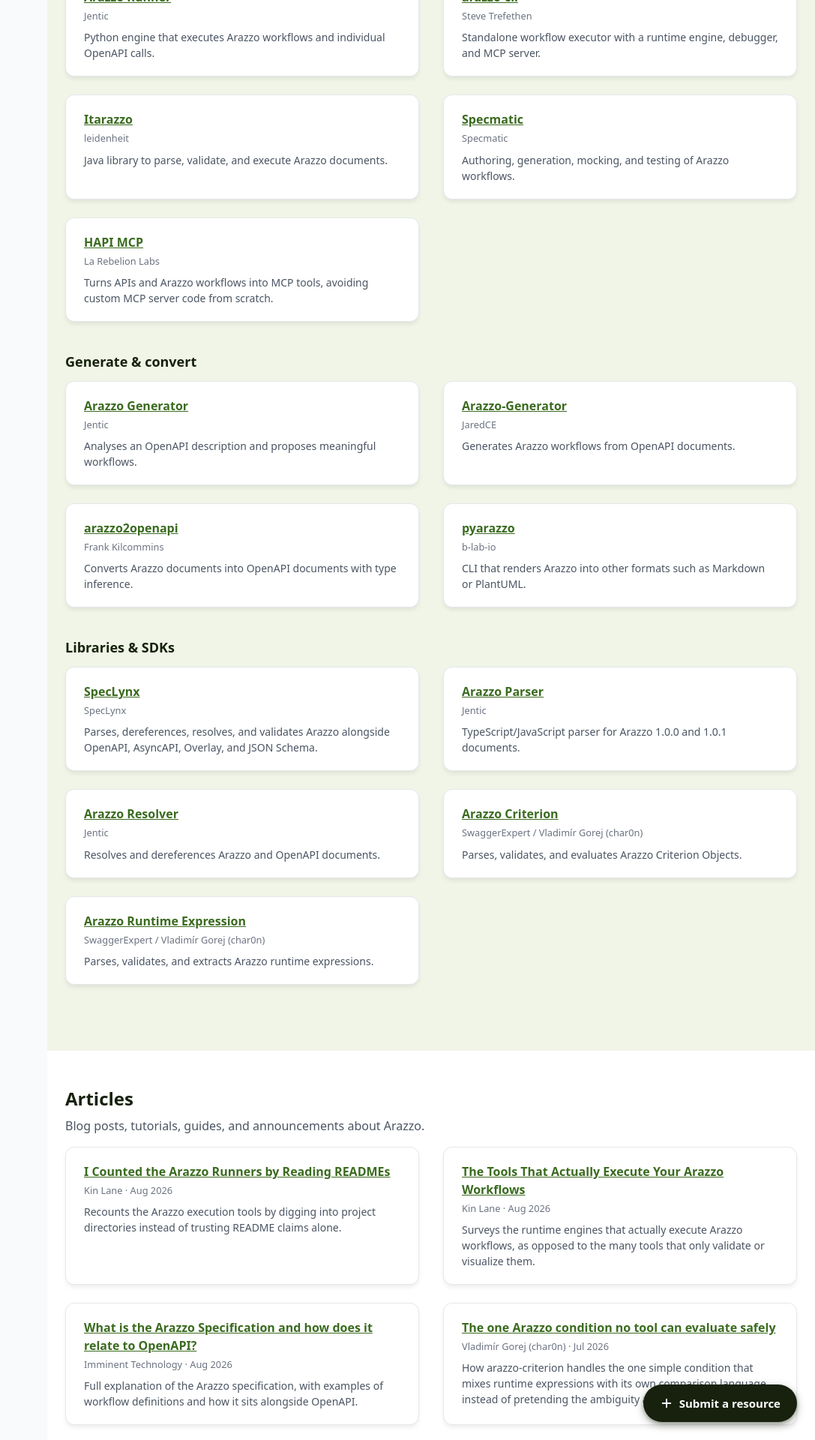
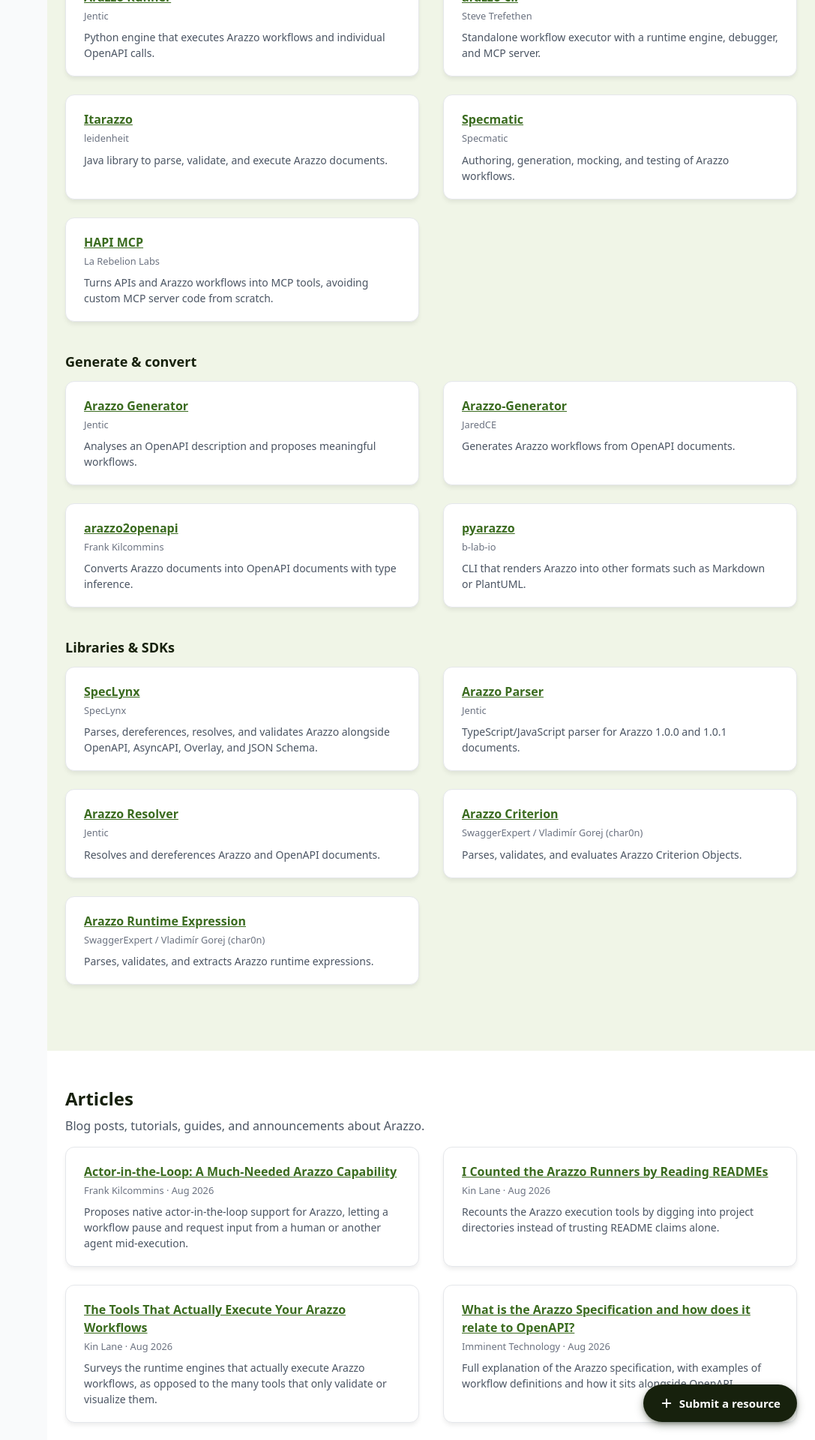
Before and after one commit to usearazzo/website, a Jekyll site: the page built from pages/ecosystem.html, in a window 1280 px wide. Shown: the part 3080-5000 px from the top of the page at 75% size, without its empty margins (193-1280 px from the left). Built offline with Jekyll 4.4.1, drawn with Linux system fonts in a browser that asks for light colours; nearby versions of some CDN libraries.

Commit message:
feat(ecosystem): add Actor-in-the-Loop article
Closes #8

Claude-Session: https://claude.ai/code/session_01GfwG6qvdDfuyupSo2v8jBw

```diff
--- a/pages/ecosystem.html
+++ b/pages/ecosystem.html
@@ -315,6 +315,11 @@ stylesheets:
       <p class="text-gray-600 mb-4">Blog posts, tutorials, guides, and announcements about Arazzo.</p>
       <ul class="ecosystem-list">
         <li>
+          <a href="https://www.linkedin.com/pulse/actor-in-the-loop-much-needed-arazzo-capability-frank-kilcommins-uetwf/" target="_blank" rel="noopener noreferrer">Actor-in-the-Loop: A Much-Needed Arazzo Capability</a>
+          <small>Frank Kilcommins &middot; Aug 2026</small>
+          <span class="note">Proposes native actor-in-the-loop support for Arazzo, letting a workflow pause and request input from a human or another agent mid-execution.</span>
+        </li>
+        <li>
           <a href="https://apievangelist.com/2026/08/21/i-counted-the-arazzo-runners-by-reading-readmes/" target="_blank" rel="noopener noreferrer">I Counted the Arazzo Runners by Reading READMEs</a>
           <small>Kin Lane &middot; Aug 2026</small>
           <span class="note">Recounts the Arazzo execution tools by digging into project directories instead of trusting README claims alone.</span>
```
